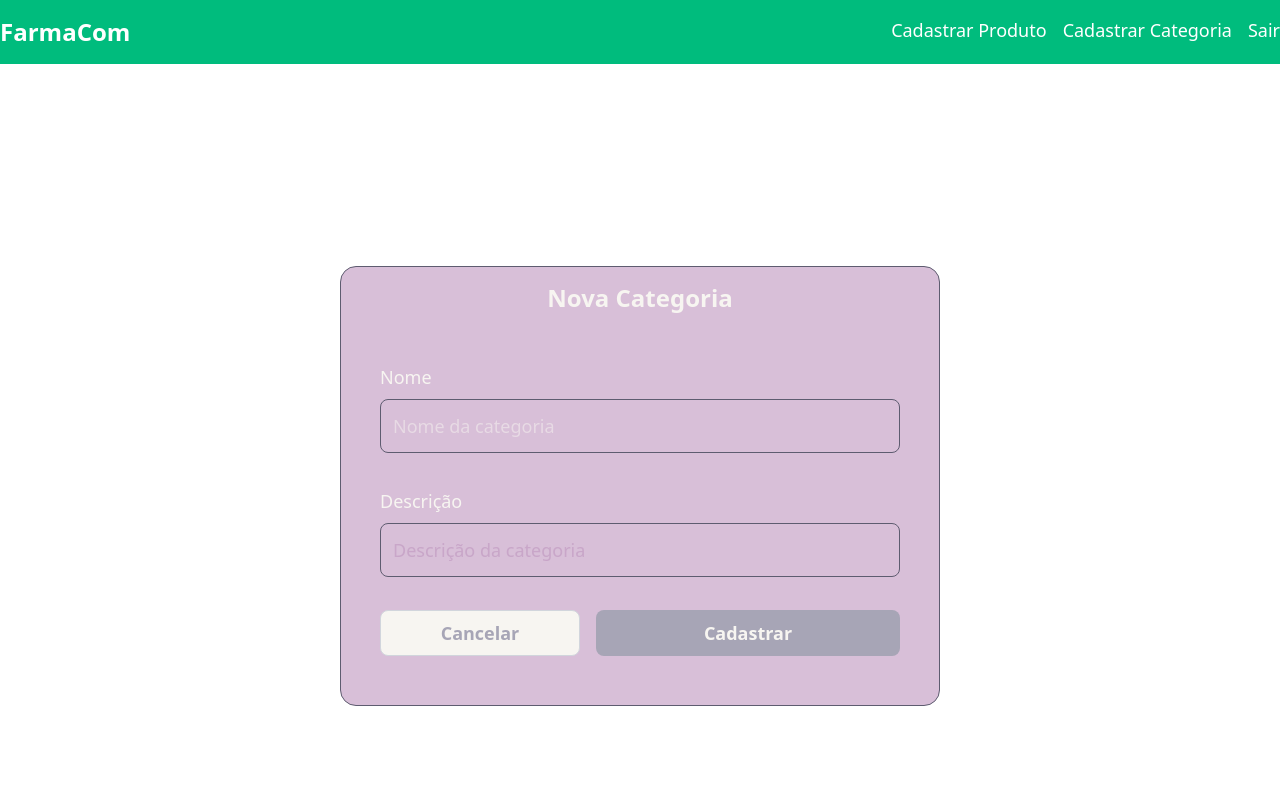
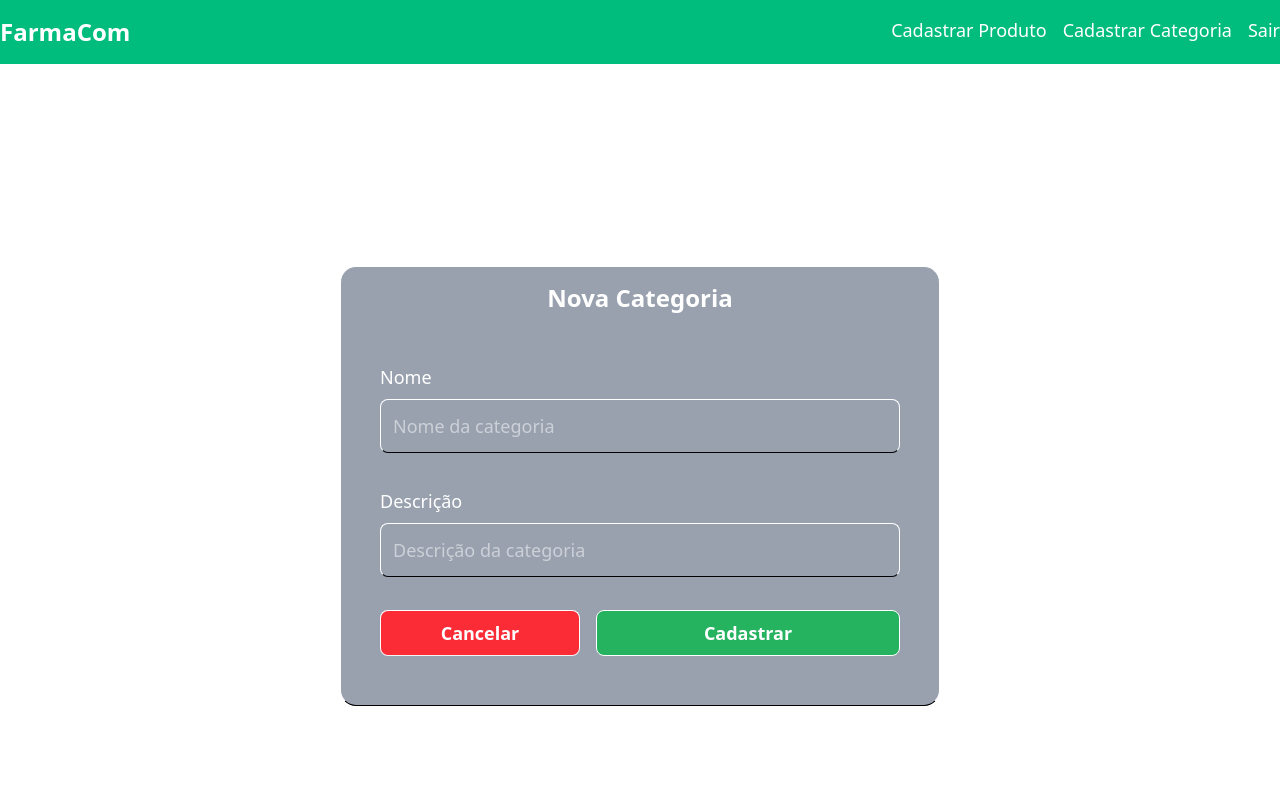
Before and after one commit to DanieleRangel/FarmaCom, a React (Vite) app: page /cadastrarcategoria in a window 1280 px wide. Shown: the top 800 px of the page. Built offline with nearby package versions, Linux system fonts and the light colour scheme.

Commit message:
ajustes estilização

```diff
--- a/src/components/categorias/cardcategorias/CardCategorias.tsx
+++ b/src/components/categorias/cardcategorias/CardCategorias.tsx
@@ -8,14 +8,14 @@ interface CardCategoriasProps {
 function CardCategorias({categoria }: CardCategoriasProps) {
     return (
         <div className='border flex flex-col rounded-2xl overflow-hidden justify-between'>
-            <header className='py-2 px-6 bg-indigo-800 text-white font-bold text-2xl'>
+            <header className='py-2 px-6 bg-emerald-500 text-white font-bold text-2xl'>
                 Categoria
             </header>
-            <p className='p-8 text-3xl bg-slate-200 h-full'>{categoria.descricao}</p>
+            <p className='p-8 text-3xl bg-emerald-200 h-full'>{categoria.descricao}</p>
 
             <div className="flex">
                 <Link to={`/editarcategoria/${categoria.id}`}
-                    className='w-full text-slate-100 bg-indigo-400 hover:bg-indigo-800
+                    className='w-full text-slate-100 bg-emerald-600 hover:bg-emerald-800
                         flex items-center justify-center py-2'>
                     <button>Editar</button>
                 </Link>
--- a/src/components/categorias/formcategoria/FormCategoria.tsx
+++ b/src/components/categorias/formcategoria/FormCategoria.tsx
@@ -71,11 +71,11 @@ function FormCategoria() {
     return (
     <div className="flex justify-center w-full items-center py-25 h-211">
         <div className="container flex justify-center box-content">
-            <div className=" border border-solid border-[#5E5C70] h-110 flex flex-col justify-evenly items-center text-2xl  text-[#F7F5F1] w-150 rounded-2xl bg-[#D8BFD8]">
+            <div className=" border border-solid border-b-black h-110 flex flex-col justify-evenly items-center text-2xl  text-white w-150 rounded-2xl bg-gray-400">
                 <h1 className="font-bold">{id === undefined ? 'Nova Categoria' : 'Alterar Categoria Existente'}</h1>
 
                 <form onSubmit={gerarNovaCategoria} className="flex flex-col h-90 justify-evenly">
-                    <div className="flex flex-col text-lg text-[#F7F5F1] font-medium gap-2">
+                    <div className="flex flex-col text-lg text-white font-medium gap-2">
                         <label htmlFor="nome">Nome</label>
                         <input
                             type="text"
@@ -83,10 +83,10 @@ function FormCategoria() {
                             name="nome"
                             value={categoria.nome}
                             onChange={(e:ChangeEvent<HTMLInputElement>) => atualizarEstado(e)}
-                            className="text-[#F7F5F1] border border-solid border-[#5E5C70] p-3 w-130 rounded-lg font-normal"
+                            className="text-white border border-solid border-b-black p-3 w-130 rounded-lg font-normal"
                         />
                     </div>
-                    <div className="flex flex-col text-lg text-[#F7F5F1] font-medium gap-2">
+                    <div className="flex flex-col text-lg text-white font-medium gap-2">
                         <label htmlFor="descricao">Descrição</label>
                         <input
                             type="text"
@@ -94,12 +94,12 @@ function FormCategoria() {
                             name="descricao"
                             value={categoria.descricao}
                             onChange={(e:ChangeEvent<HTMLInputElement>) => atualizarEstado(e)}
-                            className="text-[#B98DB9] border border-solid border-[#5E5C70] p-3 w-130 rounded-lg font-normal"
+                            className="text-white border border-solid border-b-black p-3 w-130 rounded-lg font-normal"
                         />
                     </div>
                     <div className=" text-lg font-bold flex flex-row gap-4">
-                        <button type="reset" onClick={cancelar} className="border border-solid border-gray-300 w-50 text-[#A7A5B6]  bg-[#F7F5F1] p-2 rounded-lg cursor-pointer hover:shadow-xl">Cancelar</button>
-                        <button type="submit" className="bg-[#A7A5B6] w-76 text-[#F7F5F1] p-2 rounded-lg cursor-pointer hover:shadow-xl">
+                        <button type="reset" onClick={cancelar} className="border border-solid border-b-gray-100 w-50 text-white  bg-red-500 p-2 rounded-lg cursor-pointer hover:shadow-xl">Cancelar</button>
+                        <button type="submit" className="border border-solid bg-[#26b360] w-76 text-white p-2 rounded-lg cursor-pointer hover:shadow-xl">
                         {isLoading ?
                             <RotatingLines
                                 strokeColor="white"
@@ -124,4 +124,4 @@ function FormCategoria() {
     )
 }
 
-export default FormCategoria
+export default FormCategoria;
```
